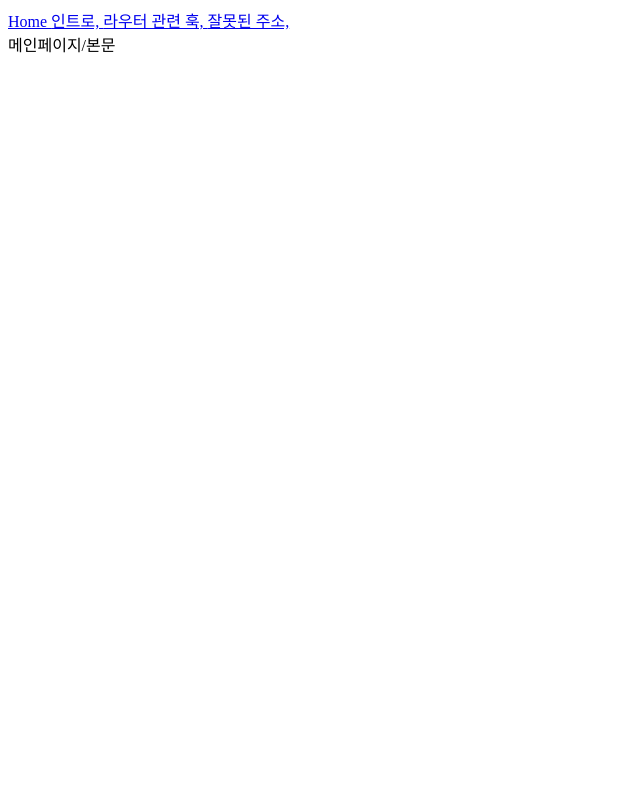
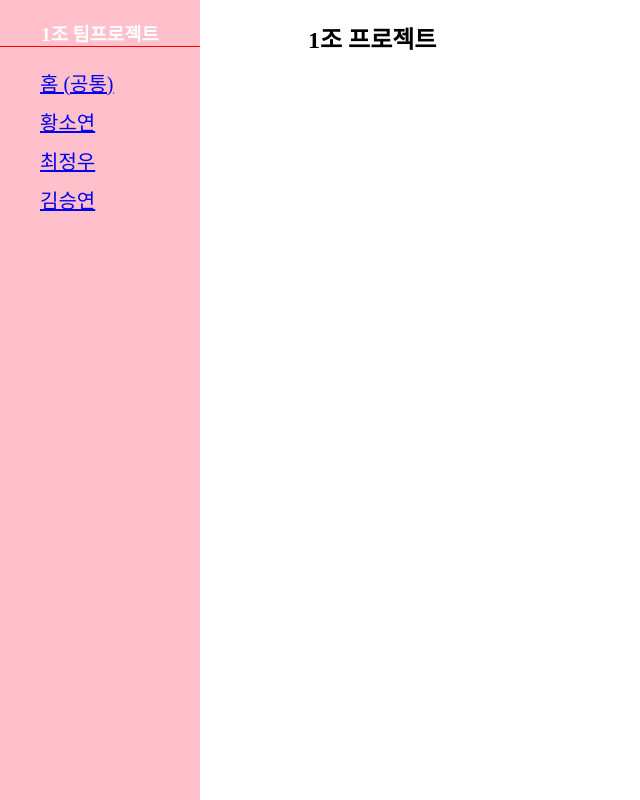
Before and after one commit to seungy07/React, a React (Vite) app in the folder 2026B_react/: page / in a window 1280 px wide. Shown: the whole page, without its empty margins (0-640 px from the left). Built offline with nearby package versions, Linux system fonts and the light colour scheme.

Commit message:
수업 중간 코드 반영들

```diff
--- /dev/null
+++ b/2026B_react/src/example/react_Practice3/App.css
@@ -0,0 +1,28 @@
+#sidebar{
+    background-color: pink;
+    position: fixed;
+    top: 0;
+    left: 0;
+    width: 200px;
+     height: 100vh;
+}
+#team{
+    text-align: center;
+    color: white;
+    border-bottom: solid 1px red;
+    margin-bottom: 10px;
+}
+#main{
+    margin-left: 300px;
+}
+
+*{
+    list-style: none;
+}
+#list{
+    padding-top: 5px;
+}
+#list > li {
+    padding-bottom: 10px;
+    font-size: 20px;
+}
--- /dev/null
+++ b/2026B_react/src/example/react_Practice3/App.jsx
@@ -0,0 +1,25 @@
+import { Route, Routes, Link, Outlet } from "react-router-dom";
+import "./App.css";
+import Hsy from "./Hsy";
+import Cjw from "./Cjw";
+import Ksy from "./ksy";
+import Home from "./Home";
+import HomeMain from "./Homemain";
+// import HomeMain from "./HomeMain";
+
+export default function App ( props ){
+    return(<>
+
+    <Routes>
+        <Route path="/" element={<Home/>}>
+            <Route index element={<HomeMain />} />
+
+            <Route path="hsy" element={<Hsy />}></Route>
+            <Route path="cjw" element={<Cjw  />}></Route>
+            <Route path="ksy" element={<Ksy />}></Route>
+        </Route>
+    </Routes>
+
+    </>)
+
+}
--- /dev/null
+++ b/2026B_react/src/example/react_Practice3/Cjw.jsx
@@ -0,0 +1,5 @@
+export default function Cjw(props){
+    return(<>
+        <h3>최정</h3>
+    </>)
+}
--- /dev/null
+++ b/2026B_react/src/example/react_Practice3/Home.jsx
@@ -0,0 +1,19 @@
+import { Link, Outlet } from "react-router-dom";
+
+export default function Home(props){
+    return (<>
+        <div id="sidebar">
+            <h3 id="team">1조 팀프로젝트</h3>
+            <ul id="list">
+                <li><Link to="/">홈 (공통)</Link></li>
+                <li><Link to="/hsy">황소연</Link></li>
+                <li><Link to="/cjw">최정우</Link></li>
+                <li><Link to="/ksy">김승연</Link></li>
+            </ul>
+        </div>
+
+        <div id="main">
+            <Outlet />
+        </div>
+    </>)
+}
--- /dev/null
+++ b/2026B_react/src/example/react_Practice3/HomeMain.jsx
@@ -0,0 +1,5 @@
+export default function HomeMain(props){
+    return (<>
+        <h2>1조 프로젝트</h2>
+    </>)
+}
--- /dev/null
+++ b/2026B_react/src/example/react_Practice3/Hsy.jsx
@@ -0,0 +1,5 @@
+export default function Hsy(props){
+    return(<>
+        <h3>황소연</h3>
+    </>)
+}
--- /dev/null
+++ b/2026B_react/src/example/react_Practice3/Ksy.jsx
@@ -0,0 +1,5 @@
+export default function Ksy(props){
+    return (<>
+        <h2>김승연</h2>
+    </>)
+}
--- a/2026B_react/src/main.jsx
+++ b/2026B_react/src/main.jsx
@@ -17,6 +17,6 @@ const create = createRoot( root );
 
 // [day04 - 09 / 16]
 import { BrowserRouter } from 'react-router-dom'; // 1. 라우터 라이브러리 가져오기
-import App from './example/day50_day04_0916/day04_C11/App';
+import App from './example/react_Practice3/App';
 // 2. 최초 렌더링 되는 컴포넌트 앞뒤로 라우터 컴포넌트 감싼다
 create.render( <BrowserRouter> <App /> </BrowserRouter>)
```
Also changed, not shown: 2026B_react/src/example/react_Practice3/Side.jsx (added, +13 -0 lines).
